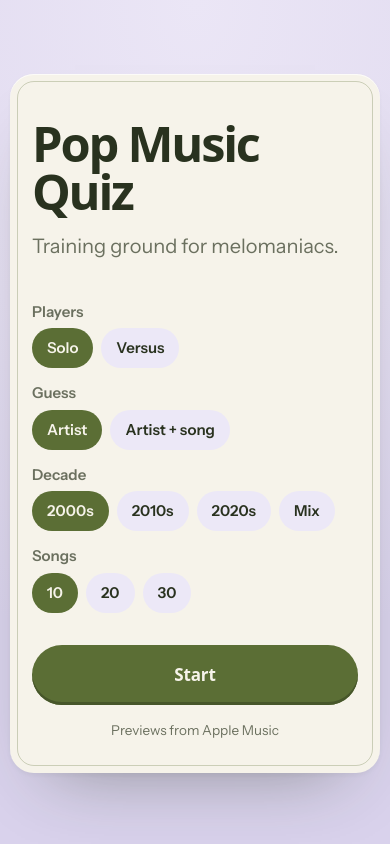
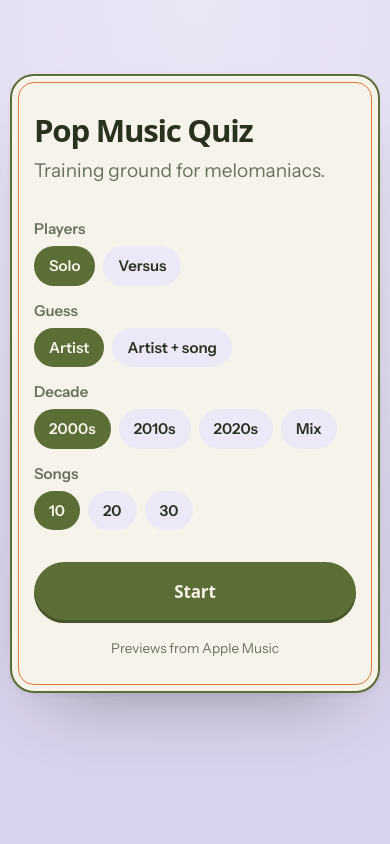
Before and after one commit to miligrami/melomaniacs, a plain HTML site: page index.html in a window 390 px wide. Drawn offline with Linux system fonts and the light colour scheme; a web font is replaced by a local one.

Commit message:
Add files via upload

```diff
--- a/app.js
+++ b/app.js
@@ -232,7 +232,7 @@ function showSetup() {
   game = null; round = null; stopAudio();
   $top.innerHTML = "";
   render(`
-    <header class="hero"><h1 class="brand">Pop Music<br>Quiz</h1><p class="sub">Training ground for melomaniacs.</p></header>
+    <header class="hero"><h1 class="brand">Pop Music Quiz</h1><p class="sub">Training ground for melomaniacs.</p></header>
     <div class="opts" id="opts"></div>
     <div class="names" id="names"></div>
     <button class="primary" id="start">Start</button>
--- a/style.css
+++ b/style.css
@@ -46,16 +46,17 @@ main {
   display: flex; flex-direction: column; min-height: 560px;
   background: var(--bg); border-radius: 30px;
   box-shadow: 0 1px 0 rgba(255,255,255,.7) inset, 0 2px 4px rgba(41,50,31,.05), 0 36px 70px -40px rgba(41,50,31,.45);
-  outline: 1px solid rgba(91,110,53,.28); outline-offset: -12px;   /* the thin moss frame inside the card */
+  border: 2.5px solid var(--accent);                                 /* moss-green frame */
+  outline: 1.5px solid var(--orange); outline-offset: -11px;         /* fine orange inlay inside it */
 }
 
 /* ---------- setup ---------- */
-.hero { margin: 16px 0 40px; }
+.hero { margin: 8px 0 34px; }
 .brand {
   font-family: var(--display); font-weight: 800;
-  font-size: clamp(44px, 12.5vw, 76px); line-height: .98; letter-spacing: -0.045em;
+  font-size: clamp(25px, 8vw, 44px); line-height: 1.05; letter-spacing: -0.04em; white-space: nowrap;
 }
-.sub { font-size: 20px; color: var(--muted); margin-top: 16px; }
+.sub { font-size: 19px; color: var(--muted); margin-top: 10px; }
 
 .opts { display: flex; flex-direction: column; gap: 14px; margin-bottom: 24px; }
 .opt { display: grid; grid-template-columns: 92px 1fr; align-items: center; gap: 12px; }
@@ -227,7 +228,7 @@ input.text:disabled { opacity: 1; }
 
 @media (max-width: 480px) {
   body { font-size: 16px; }
-  main { width: calc(100% - 20px); padding: 30px 22px 32px; border-radius: 24px; outline-offset: -8px; margin-bottom: 24px; min-height: 0; }
+  main { width: calc(100% - 20px); padding: 30px 22px 32px; border-radius: 24px; outline-offset: -9px; margin-bottom: 24px; min-height: 0; }
   .top { padding: 16px 20px; }
   .ring { width: 212px; height: 212px; }
   .sleeve { width: 192px; height: 192px; left: -32px; }
```
